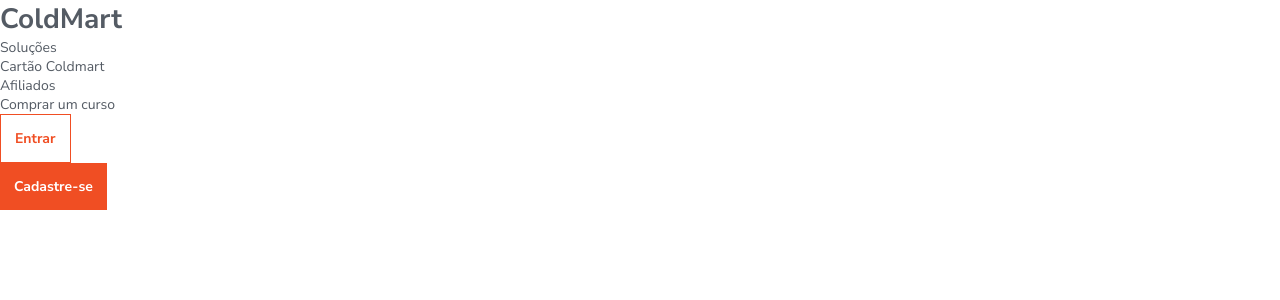
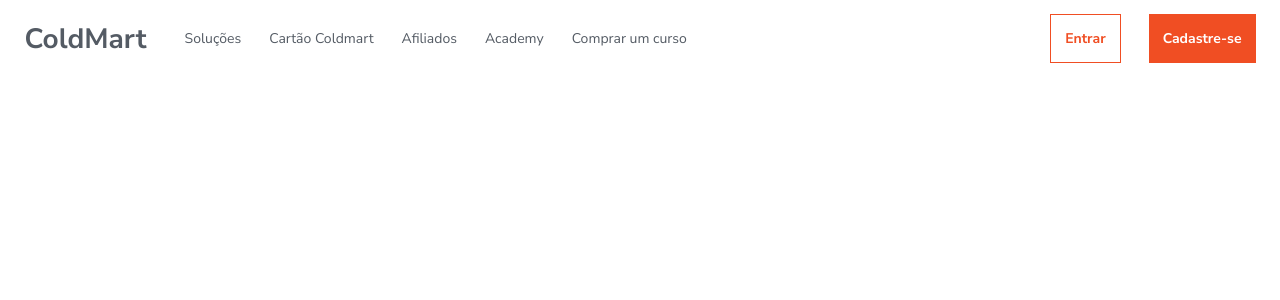
Before and after one commit to kaio-matos/coldmart, a Next.js app: page / in a window 1280 px wide. Shown: the top 300 px of the page. Built offline with nearby package versions, Linux system fonts and the light colour scheme.

Commit message:
components:Header - Desktop header styles and components

```diff
--- a/src/components/Header/header.module.css
+++ b/src/components/Header/header.module.css
@@ -1,7 +1,31 @@
-.header {}
+.header {
+    width: 100vw;
+    background-color: var(--white);
+}
 
-.header__logo {}
+.header__container {
+    display: grid;
+    grid-template-columns: 13% 2fr 1fr 1fr;
+    align-items: center;
 
-.header__menu {}
+    margin: auto;
+    padding: 1em 1.75em;
+    max-width: var(--max-width);
+}
 
-.header__buttons {}
+.header__container__menu {
+    display: flex;
+    justify-self: flex-start;
+}
+
+.header__container__menu__ul {
+    display: flex;
+    gap: 2em;
+    list-style-type: none;
+}
+
+.header__container__buttons {
+    display: flex;
+    justify-content: flex-end;
+    gap: 2em;
+}
--- a/src/components/Header/index.tsx
+++ b/src/components/Header/index.tsx
@@ -2,37 +2,44 @@
 import Button from "../Buttons/Button";
 import styles from "./header.module.css";
 
+type MenuProps = {
+    itens: { href: string; name: string }[];
+};
+
+function Menu({ itens }: MenuProps) {
+    return (
+        <ul className={styles.header__container__menu__ul}>
+            {itens.map(({ href, name }) => (
+                <li key={name}>
+                    <Link href={href}>
+                        <a className="link">{name}</a>
+                    </Link>
+                </li>
+            ))}
+        </ul>
+    );
+}
+
 function Header() {
+    const menu_itens = [
+        { href: "/solutions", name: "Soluções" },
+        { href: "/card", name: "Cartão Coldmart" },
+        { href: "/affiliates", name: "Afiliados" },
+        { href: "/academy", name: "Academy" },
+        { href: "/buyclass", name: "Comprar um curso" },
+    ];
+
     return (
         <header className={styles.header}>
-            <div className={styles.header__logo}>
+            <div className={styles.header__container}>
+                <div className={styles.header__container__logo}>
                     <h1>ColdMart</h1>
                 </div>
-            <div className={styles.header__menu}>
-                <ul>
-                    <li>
-                        <Link href="/solutions">
-                            <a className="link">Soluções</a>
-                        </Link>
-                    </li>
-                    <li>
-                        <Link href="/card">
-                            <a className="link">Cartão Coldmart</a>
-                        </Link>
-                    </li>
-                    <li>
-                        <Link href="/affiliates">
-                            <a className="link">Afiliados</a>
-                        </Link>
-                    </li>
-                    <li>
-                        <Link href="/buyclass">
-                            <a className="link">Comprar um curso</a>
-                        </Link>
-                    </li>
-                </ul>
-            </div>
-            <div className={styles.header__buttons}>
+                <nav className={styles.header__container__menu}>
+                    <Menu itens={menu_itens} />
+                </nav>
+                <div></div>
+                <div className={styles.header__container__buttons}>
                     <Link href="/login">
                         <Button type="light">Entrar</Button>
                     </Link>
@@ -40,6 +47,7 @@
                         <Button>Cadastre-se</Button>
                     </Link>
                 </div>
+            </div>
         </header>
     );
 }
```
Lines whose indentation alone changed are shown as unchanged.
